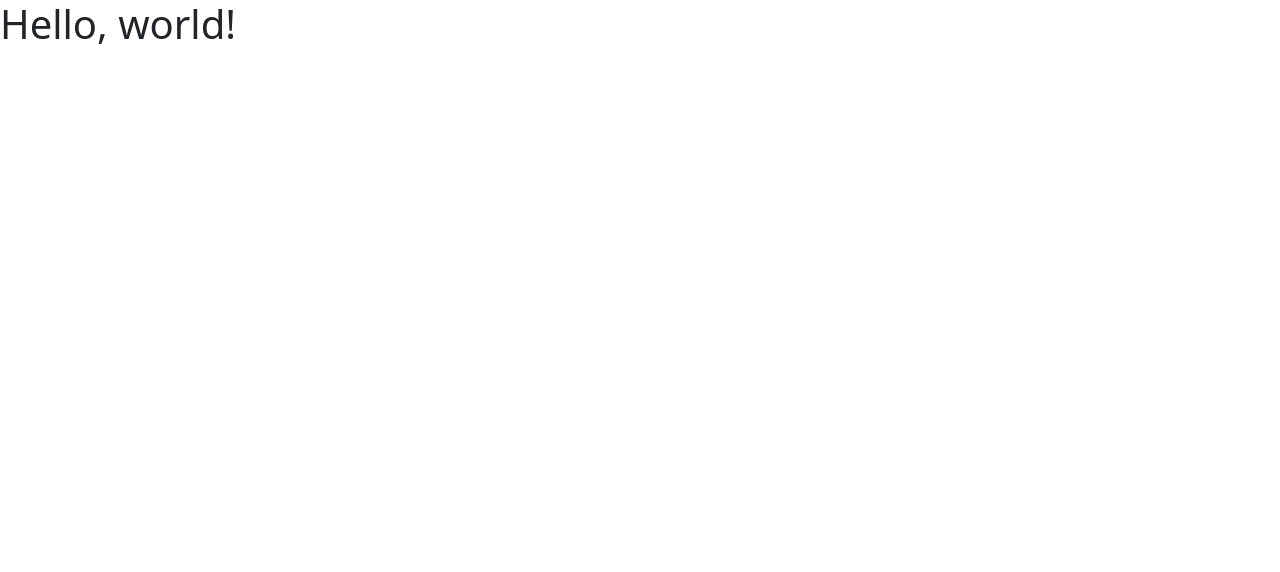
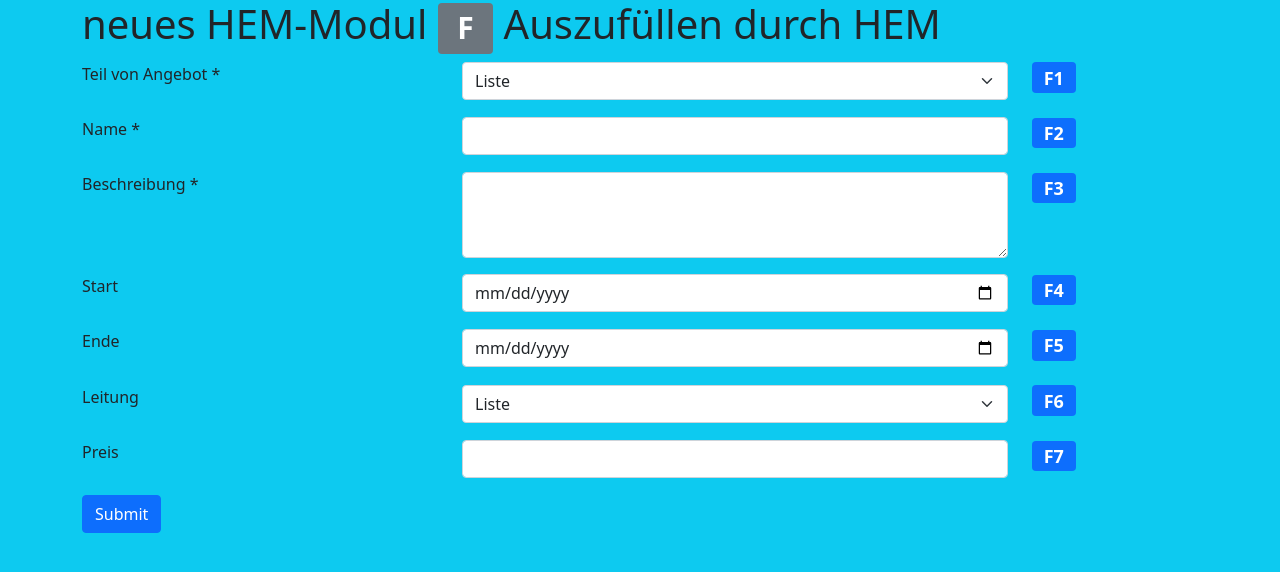
Before and after one commit to uelischmalz/webtech1, a plain HTML site: page index.html in a window 1280 px wide. Drawn offline with nearby package versions, Linux system fonts and the light colour scheme.

Commit message:
Update index.html
Added new Form

```diff
--- a/index.html
+++ b/index.html
@@ -1,5 +1,5 @@
 <!doctype html>
-<html lang="en">
+<html lang="de">
   <head>
     <!-- Required meta tags -->
     <meta charset="utf-8">
@@ -9,19 +9,148 @@
     <link href="https://cdn.jsdelivr.net/npm/bootstrap@5.0.0-beta2/dist/css/bootstrap.min.css" rel="stylesheet" integrity="sha384-BmbxuPwQa2lc/FVzBcNJ7UAyJxM6wuqIj61tLrc4wSX0szH/Ev+nYRRuWlolflfl" crossorigin="anonymous">
 
     <title>Hello, world!</title>
+
+    <style media="screen">
+
+    </style>
   </head>
-  <body>
-    <h1>Hello, world!</h1>
+  <body class="bg-info">
+    <div class="container">
 
-    <!-- Optional JavaScript; choose one of the two! -->
+      <div class="row">
+        <h1>neues HEM-Modul <span class="badge bg-secondary">F</span> Auszufüllen durch HEM</h1>
+      </div>
+
+        <form>
+          <div class="row mb-3">
+            <!--LABEL-->
+            <div class="col-4">
+              <label for="angebotsTeil">Teil von Angebot *</label>
+            </div>
+            <!--FElD-->
+            <div class="col-6">
+              <select class="form-select" id="angebotsTeil" aria-label="Default select example">
+                <option selected>Liste</option>
+                <option value="1">Eintrag eins</option>
+                <option value="2">Eintrag zwei</option>
+                <option value="3">Eintrag drei</option>
+              </select>
+            </div>
+            <!--BADGE-->
+            <div class="col-2">
+              <h4><span class="badge bg-primary">F1</span></h4>
+            </div>
+          </div>
+
+          <div class="row mb-3">
+            <!--LABEL-->
+            <div class="col-4">
+                <label for="name" class="form-label">Name *</label>
+            </div>
+            <!--FElD-->
+            <div class="col-6">
+                <input type="text" class="form-control" id="name">
+            </div>
+            <!--BADGE-->
+            <div class="col-2">
+              <h4><span class="badge bg-primary">F2</span></h4>
+            </div>
+          </div>
+
+          <div class="row mb-3">
+            <!--LABEL-->
+            <div class="col-4">
+                <label for="description" class="form-label">Beschreibung *</label>
+            </div>
+            <!--FElD-->
+            <div class="col-6">
+                <textarea class="form-control" id="description" rows="3"></textarea>
+            </div>
+            <!--BADGE-->
+            <div class="col-2">
+              <h4><span class="badge bg-primary">F3</span></h4>
+            </div>
+          </div>
+
+          <div class="row mb-3">
+            <!--LABEL-->
+            <div class="col-4">
+                <label for="start" class="form-label">Start</label>
+            </div>
+            <!--FElD-->
+            <div class="col-6">
+                <input type="date" class="form-control" id="start">
+            </div>
+            <!--BADGE-->
+            <div class="col-2">
+              <h4><span class="badge bg-primary">F4</span></h4>
+            </div>
+          </div>
+
+          <div class="row mb-3">
+            <!--LABEL-->
+            <div class="col-4">
+                <label for="end" class="form-label">Ende</label>
+            </div>
+            <!--FElD-->
+            <div class="col-6">
+                <input type="date" class="form-control" id="end">
+            </div>
+            <!--BADGE-->
+            <div class="col-2">
+              <h4><span class="badge bg-primary">F5</span></h4>
+            </div>
+          </div>
+
+          <div class="row mb-3">
+            <!--LABEL-->
+            <div class="col-4">
+              <label for="leitung">Leitung</label>
+            </div>
+            <!--FElD-->
+            <div class="col-6">
+              <select class="form-select" id="leitung" aria-label="Default select example">
+                <option selected>Liste</option>
+                <option value="1">Eintrag eins</option>
+                <option value="2">Eintrag zwei</option>
+                <option value="3">Eintrag drei</option>
+              </select>
+            </div>
+            <!--BADGE-->
+            <div class="col-2">
+              <h4><span class="badge bg-primary">F6</span></h4>
+            </div>
+          </div>
+
+          <div class="row mb-3">
+            <!--LABEL-->
+            <div class="col-4">
+                <label for="price" class="form-label">Preis</label>
+            </div>
+            <!--FElD-->
+            <div class="col-6">
+                <input type="number" class="form-control" id="price">
+            </div>
+            <!--BADGE-->
+            <div class="col-2">
+              <h4><span class="badge bg-primary">F7</span></h4>
+            </div>
+          </div>
+
+          <div class="row">
+            <div class="col-4">
+                <button type="submit" class="btn btn-primary">Submit</button>
+            </div>
+          </div>
+
+        </form>
+
+
+      </div>
+
 
     <!-- Option 1: Bootstrap Bundle with Popper -->
     <script src="https://cdn.jsdelivr.net/npm/bootstrap@5.0.0-beta2/dist/js/bootstrap.bundle.min.js" integrity="sha384-b5kHyXgcpbZJO/tY9Ul7kGkf1S0CWuKcCD38l8YkeH8z8QjE0GmW1gYU5S9FOnJ0" crossorigin="anonymous"></script>
 
-    <!-- Option 2: Separate Popper and Bootstrap JS -->
-    <!--
-    <script src="https://cdn.jsdelivr.net/npm/@popperjs/core@2.6.0/dist/umd/popper.min.js" integrity="sha384-KsvD1yqQ1/1+IA7gi3P0tyJcT3vR+NdBTt13hSJ2lnve8agRGXTTyNaBYmCR/Nwi" crossorigin="anonymous"></script>
-    <script src="https://cdn.jsdelivr.net/npm/bootstrap@5.0.0-beta2/dist/js/bootstrap.min.js" integrity="sha384-nsg8ua9HAw1y0W1btsyWgBklPnCUAFLuTMS2G72MMONqmOymq585AcH49TLBQObG" crossorigin="anonymous"></script>
-    -->
   </body>
 </html>
```
